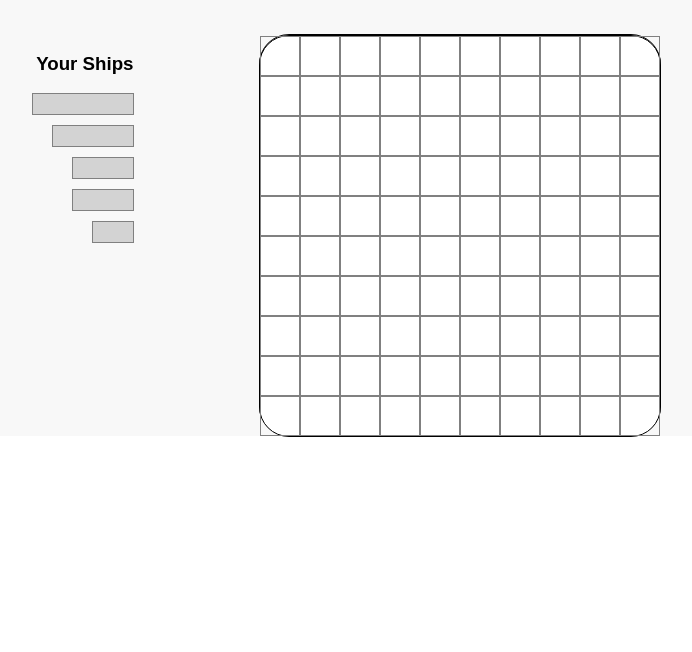
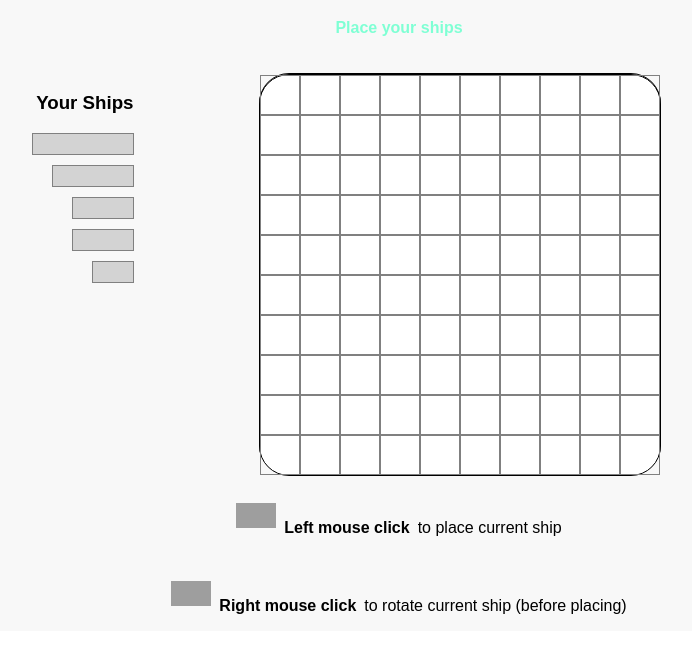
Before and after one commit to MutiuTudor/Battleship, a React app: page / in a window 1280 px wide. Shown: the part 76-728 px from the top of the page, without its empty margins (241-933 px from the left). Built offline with nearby package versions, Linux system fonts and the light colour scheme; grey boxes are pictures that could not be loaded.

Commit message:
commit 2

```diff
--- a/src/App/App.js
+++ b/src/App/App.js
@@ -7,7 +7,7 @@ import { Board } from "./Board";
 const App = () => {
   return (
     <Provider store={store}>
-      <Ships></Ships>
+      <Ships/>
       <div className="board">
         <Board/>
       </div>
--- a/src/index.css
+++ b/src/index.css
@@ -11,19 +11,13 @@ body {
   background: #f8f8f8;
   opacity: 1;
 }
-
-#root {
-  display: flex;
-  width: 735px;
-  margin: auto;
-}
-
 .ships {
   display: flex;
   flex-direction: column;
   align-items: flex-end;
   margin-right: 20px;
 }
+
 
 .board {
   width: 500px;
@@ -41,6 +35,13 @@ body {
   margin: auto;
 }
 
+
+#root {
+  display: flex;
+  width: 735px;
+  margin: auto;
+}
+
 .square {
   width: 40px;
   height: 40px;
@@ -51,6 +52,27 @@ body {
   align-items: center;
   font-size: 10px;
 }
+.click-left {
+  display: flex;
+  margin-top:28px;
+  justify-content: center;
+
+}
+.click-right {
+  display: flex;
+  margin-top:28px;
+  justify-content: center;
+
+
+}
+.click-text {
+  font-weight: bold;
+  padding-right: 8px;
+  padding-left: 8px;
+
+}
+
+
 
 header {
   text-align: center;
--- a/src/index.html
+++ b/src/index.html
@@ -9,8 +9,31 @@
     <div class="container">
       <header>
         <h1>Battleship</h1>
-         </header>
+        <h4 style="color: aquamarine">Place your ships</h4>
+      </header>
       <div id="root"></div>
+      <footer>
+        <div class="click-left">
+          <img
+            src="https://static.thenounproject.com/png/1056957-200.png"
+            alt="Left mouse click"
+            width="40px"
+            height="25px"
+          />
+          <p class="click-text">Left mouse click</p>
+          <p>to place current ship</p>
+        </div>
+        <div class="click-right">
+          <img
+            src="https://static.thenounproject.com/png/1056954-200.png"
+            alt="Right mouse click"
+            width="40px"
+            height="25px"
+          />
+          <p class="click-text">Right mouse click</p>
+          <p>to rotate current ship (before placing)</p>
+        </div>
+      </footer>
     </div>
   </body>
 </html>
```
